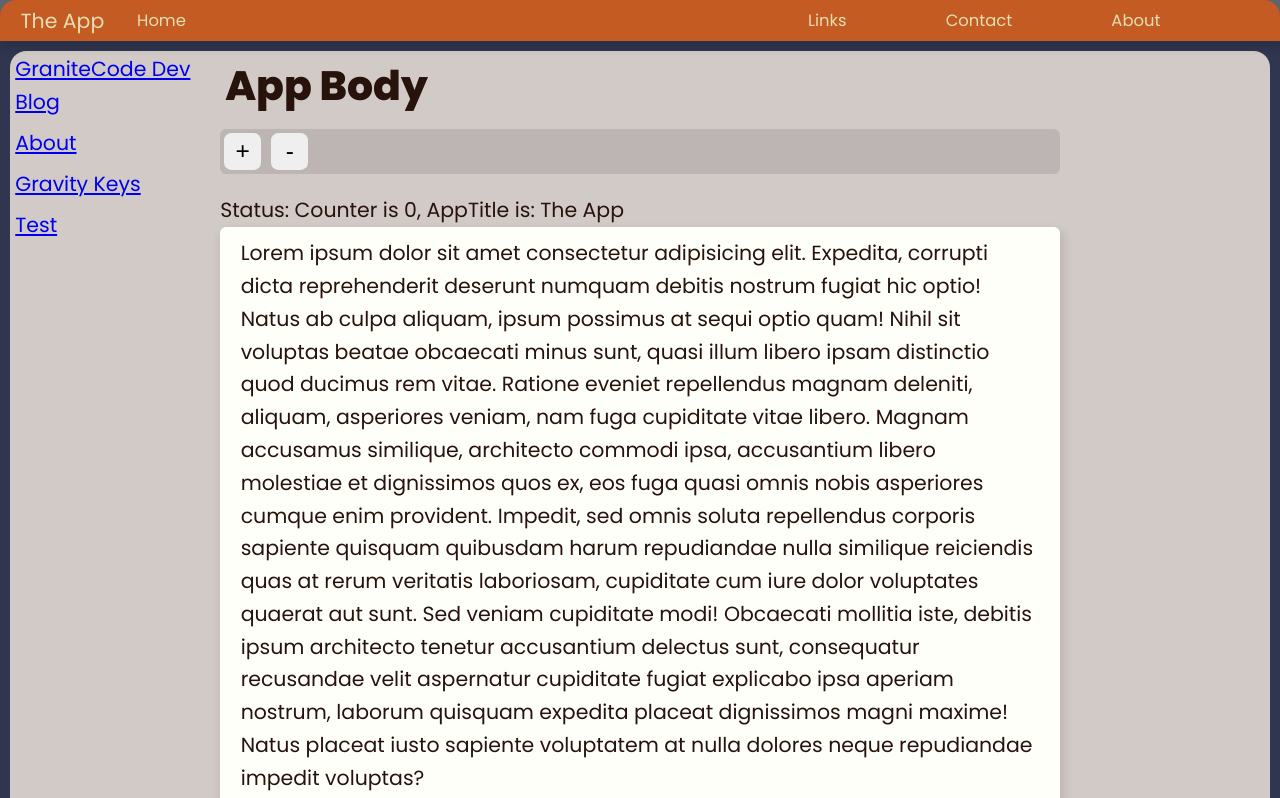
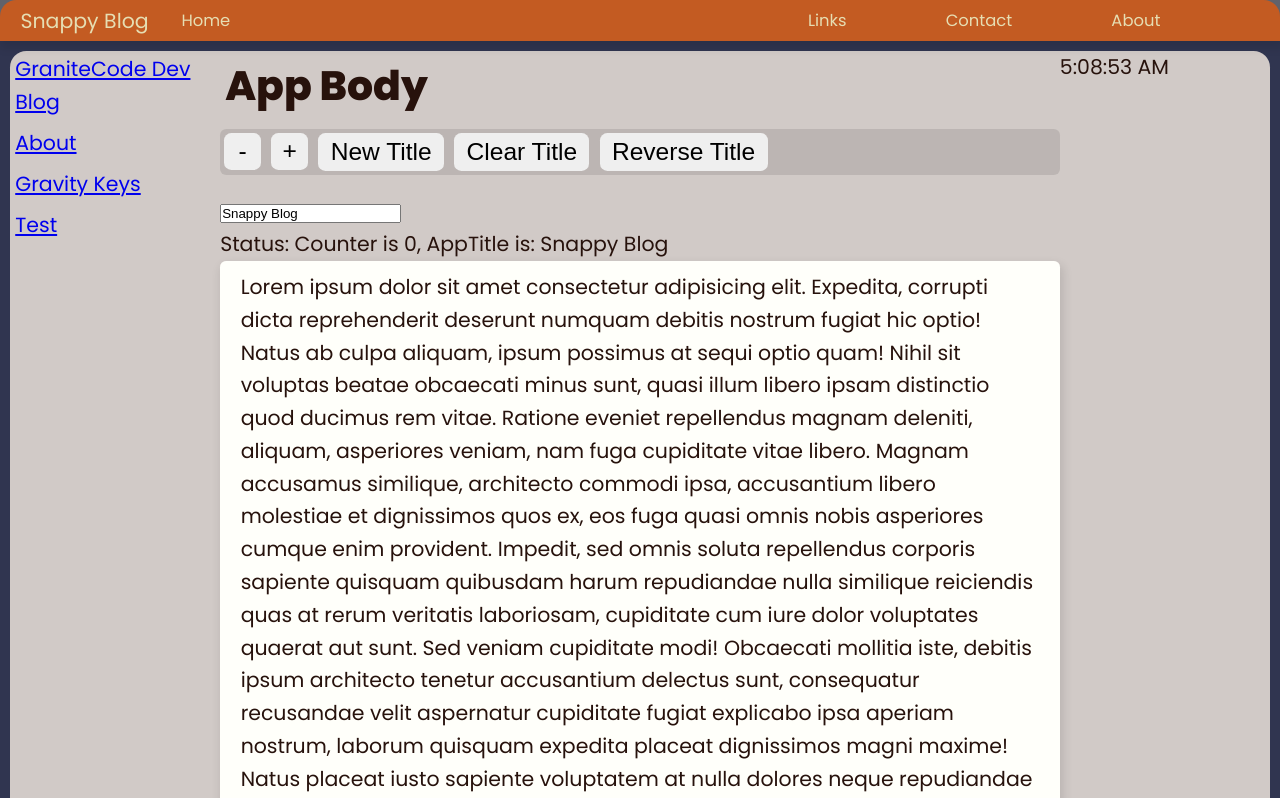
Before and after one commit to petersowa/twigdust-site, a React (Create React App) app: page / in a window 1280 px wide. Shown: the top 798 px of the page. Built offline with nearby package versions, Linux system fonts and the light colour scheme.

Commit message:
update and refactor state handling
using contact api and reducer hooks

```diff
--- a/src/components/Header.tsx
+++ b/src/components/Header.tsx
@@ -4,7 +4,7 @@ import { Link } from 'react-router-dom';
 import { AppContext } from '../context/global';
 
 const Header = (props: Props) => {
-	const { globalState } = useContext(AppContext);
+	const { state } = useContext(AppContext);
 
 	return (
 		<header className="App-header u-shadow-1">
@@ -13,7 +13,7 @@ const Header = (props: Props) => {
 					<ul className="list-nd nav-main">
 						<li>
 							<Link to="/" className="nav-item">
-								{globalState.title}
+								{state.title}
 							</Link>
 						</li>
 						<li>
--- a/src/components/Layout.tsx
+++ b/src/components/Layout.tsx
@@ -1,25 +1,34 @@
-import { useEffect } from 'react';
+import { useEffect, useContext } from 'react';
 import { useLocation } from 'react-router-dom';
+import { Helmet } from 'react-helmet-async';
+
 import Header from '../components/Header';
 import Footer from '../components/Footer';
 import SidebarRight from '../components/SidebarPrimary';
 
 import '../styles/App.css';
+import { AppContext } from '../context/global';
 
 function Layout(props: any) {
 	const { pathname } = useLocation();
+	const { state } = useContext(AppContext);
 
 	useEffect(() => {
 		window.scrollTo(0, 0);
 	}, [pathname]);
 
+	console.log({ state });
+
 	return (
 		<div className="App">
+			<Helmet>
+				<title>{state.title}</title>
+			</Helmet>
 			<Header></Header>
 			<main className="App-main  u-rounded">
 				<SidebarRight />
 				<div className="app-body">{props.children}</div>
-				<div className="app-sidebar"></div>
+				<div className="app-sidebar">{state.time}</div>
 			</main>
 			<Footer></Footer>
 		</div>
--- a/src/components/Status.jsx
+++ b/src/components/Status.jsx
@@ -4,10 +4,10 @@ import { connect } from 'react-redux';
 import { AppContext } from '../context/global';
 
 function Status({ counter }) {
-	const { globalState } = useContext(AppContext);
+	const { state } = useContext(AppContext);
 	return (
 		<div>
-			Status: Counter is {counter}, AppTitle is: {globalState.title}
+			Status: Counter is {counter}, AppTitle is: {state.title}
 		</div>
 	);
 }
--- a/src/context/global.jsx
+++ /dev/null
@@ -1,17 +0,0 @@
-import { createContext, useState } from 'react';
-
-const initialState = {
-	title: 'The App',
-};
-
-export const AppContext = createContext();
-
-export const AppContextProvider = (props) => {
-	const [globalState, setGlobalState] = useState(initialState);
-
-	return (
-		<AppContext.Provider value={{ globalState, setGlobalState }}>
-			{props.children}
-		</AppContext.Provider>
-	);
-};
--- /dev/null
+++ b/src/context/global.tsx
@@ -0,0 +1,129 @@
+import { createContext, useReducer, Dispatch, useEffect } from 'react';
+
+interface Action {
+	handle: (state: State) => State;
+}
+
+interface ActionsGenerator {
+	(dispatch: Dispatch<Action>, actionList: ActionList): Actions;
+}
+
+interface ActionDispatch {
+	(payload?: Payload): void;
+}
+
+interface ReducerFunc {
+	(state: State, action: Action): State;
+}
+
+interface ActionFunc {
+	(payload?: Payload): Action;
+}
+
+const actionsGen: ActionsGenerator = (dispatch, actionList) => {
+	const actions: { [actionName: string]: ActionDispatch } = {};
+
+	for (const action in actionList) {
+		const actionDispatch: ActionFunc = actionList[action];
+		actions[action] = (payload) => dispatch(actionDispatch(payload));
+	}
+
+	return actions;
+};
+
+const reducer: ReducerFunc = (state, action) => {
+	if (action.handle) return action.handle(state);
+
+	return state;
+};
+
+//
+// State Setup
+//
+interface State {
+	title: string;
+	time: string;
+}
+
+const initialState = {
+	title: 'Snappy Blog',
+	time: new Date().toLocaleTimeString(),
+};
+
+//
+// Payload and Action Setup
+//
+interface Payload {
+	title?: string;
+}
+
+const updateTitle: ActionFunc = (payload) => ({
+	handle: (state: State) => ({ ...state, title: payload?.title || '' }),
+});
+
+const clearTitle: ActionFunc = () => ({
+	handle: (state: State) => ({ ...state, title: '' }),
+});
+
+const reverseTitle: ActionFunc = () => ({
+	handle: (state: State) => ({
+		...state,
+		title: [...state.title].reverse().join(''),
+	}),
+});
+
+interface ActionList {
+	[actionName: string]: ActionFunc;
+}
+
+interface Actions {
+	updateTitle?: ActionDispatch;
+	clearTitle?: ActionDispatch;
+	reverseTitle?: ActionDispatch;
+	updateTime?: ActionDispatch;
+}
+
+const actionList: ActionList = {
+	updateTitle,
+	clearTitle,
+	reverseTitle,
+	updateTime() {
+		return {
+			handle: (state) => {
+				const time = new Date().toLocaleTimeString();
+				if (state.time == time) return state;
+				return { ...state, time };
+			},
+		};
+	},
+};
+
+export const AppContext = createContext<{ state: State; actions: Actions }>({
+	state: initialState,
+	actions: {},
+});
+
+interface Props {
+	children: any;
+}
+export const AppContextProvider = (props: Props) => {
+	const [state, dispatch] = useReducer(reducer, initialState);
+	const actions = actionsGen(dispatch, actionList);
+	const { updateTime } = actions;
+
+	useEffect(() => {
+		const interval = setInterval(() => {
+			updateTime!();
+		}, 100);
+
+		return () => {
+			clearInterval(interval);
+		};
+	}, []);
+
+	return (
+		<AppContext.Provider value={{ state, actions }}>
+			{props.children}
+		</AppContext.Provider>
+	);
+};
--- a/src/index.tsx
+++ b/src/index.tsx
@@ -2,6 +2,7 @@ import React from 'react';
 import ReactDOM from 'react-dom';
 import { Provider } from 'react-redux';
 import { BrowserRouter as Router, Switch, Route } from 'react-router-dom';
+import { HelmetProvider } from 'react-helmet-async';
 
 import { store } from './redux/store';
 import './styles/index.css';
@@ -28,6 +29,7 @@ const Pages = [
 
 ReactDOM.render(
 	<React.StrictMode>
+		<HelmetProvider>
 			<Provider store={store}>
 				<AppContextProvider>
 					<Router>
@@ -49,6 +51,7 @@ ReactDOM.render(
 					</Router>
 				</AppContextProvider>
 			</Provider>
+		</HelmetProvider>
 	</React.StrictMode>,
 	document.getElementById('root')
 );
--- a/src/pages/App.tsx
+++ b/src/pages/App.tsx
@@ -5,27 +5,54 @@ import { actionInc, actionDec } from '../redux/store';
 import Status from '../components/Status';
 import { AppContext } from '../context/global';
 
+function Button(props: { body: string; [key: string]: any }) {
+	const { body, ...rest } = props;
+	return (
+		<button className="btn btn-sq" {...rest}>
+			{body}
+		</button>
+	);
+}
+
 function App(props: any) {
-	let { setGlobalState } = useContext(AppContext);
+	let { state, actions } = useContext(AppContext);
 
 	return (
 		<>
 			<div>
 				<h1>App Body</h1>
 				<div className="controls-h">
-					<button
-						className="btn btn-sq"
-						onClick={() => {
-							props.actionInc();
-							setGlobalState({ title: 'New App' });
-						}}
-					>
-						+
-					</button>
 					<button className="btn btn-sq" onClick={() => props.actionDec()}>
 						-
 					</button>
+					<Button body="+" onClick={() => props.actionInc()} />
+					<Button
+						className="btn"
+						body="New Title"
+						onClick={() => actions.updateTitle!({ title: 'New App' })}
+					/>
+					<Button
+						className="btn"
+						body="Clear Title"
+						onClick={() => actions.clearTitle!()}
+					/>
+					<Button
+						className="btn"
+						body="Reverse Title"
+						onClick={() => actions.reverseTitle!()}
+					/>
 				</div>
+
+				<label htmlFor="appName"></label>
+				<input
+					name="appName"
+					type="text"
+					value={state.title}
+					onChange={(event) => {
+						console.log(event.target.value);
+						actions.updateTitle!({ title: event.target.value });
+					}}
+				></input>
 
 				<Status></Status>
 
```
Lines whose indentation alone changed are shown as unchanged.
